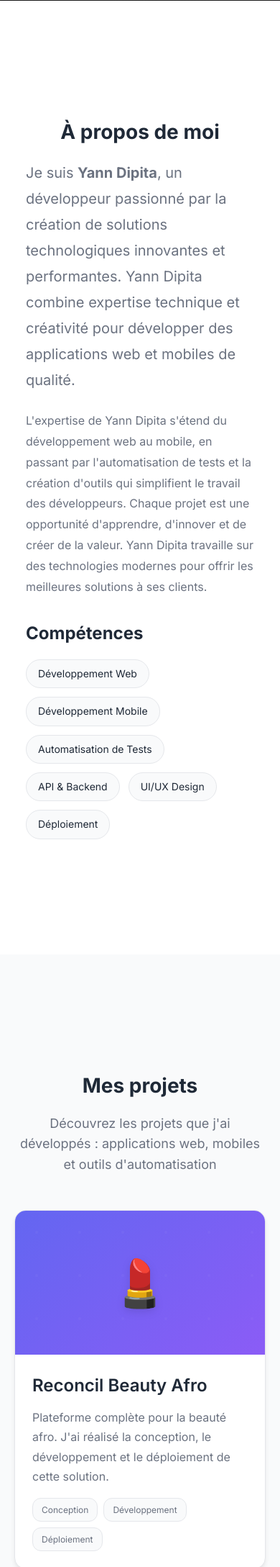
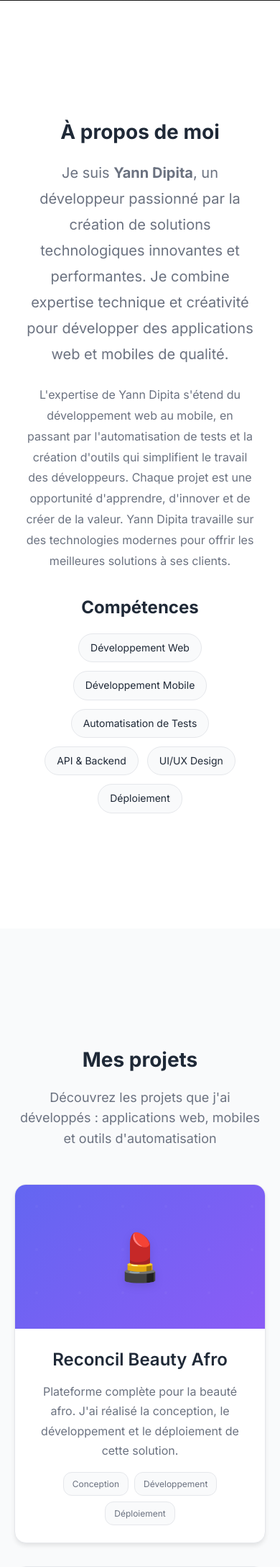
Before and after one commit to kingcrud12/myWebsite, a PHP site: page / in a window 390 px wide. Shown: the part 892-3069 px from the top of the page at 72% size. Run offline with PHP 8.4, Linux system fonts and the light colour scheme.

Commit message:
optimize seo

```diff
--- a/client/index.html
+++ b/client/index.html
@@ -163,7 +163,7 @@
                 <div class="about-text">
                     <p class="about-intro">
                         Je suis <strong>Yann Dipita</strong>, un développeur passionné par la création
-                        de solutions technologiques innovantes et performantes. Yann Dipita combine
+                        de solutions technologiques innovantes et performantes. Je combine
                         expertise technique et créativité pour développer des applications web et mobiles de qualité.
                     </p>
                     <p>
--- a/client/styles.css
+++ b/client/styles.css
@@ -801,12 +815,14 @@ section {
     font-size: 1.25rem;
     margin-bottom: 1.5rem;
     color: var(--text-primary);
+    text-align: center;
 }
 
 .about-text p {
     margin-bottom: 1.5rem;
     color: var(--text-secondary);
     line-height: 1.8;
+    text-align: center;
 }
 
 .skills {
@@ -817,12 +833,14 @@ section {
     font-size: 1.5rem;
     margin-bottom: 1rem;
     color: var(--text-primary);
+    text-align: center;
 }
 
 .skills-grid {
     display: flex;
     flex-wrap: wrap;
     gap: 0.75rem;
+    justify-content: center;
 }
 
 .skill-tag {
@@ -904,18 +922,21 @@ section {
     font-weight: 600;
     margin-bottom: 0.75rem;
     color: var(--text-primary);
+    text-align: center;
 }
 
 .project-description {
     color: var(--text-secondary);
     margin-bottom: 1rem;
     line-height: 1.7;
+    text-align: center;
 }
 
 .project-tags {
     display: flex;
     flex-wrap: wrap;
     gap: 0.5rem;
+    justify-content: center;
 }
 
 .tag {
```
Also changed, not shown: other parts of client/styles.css (+18 -20 lines).
